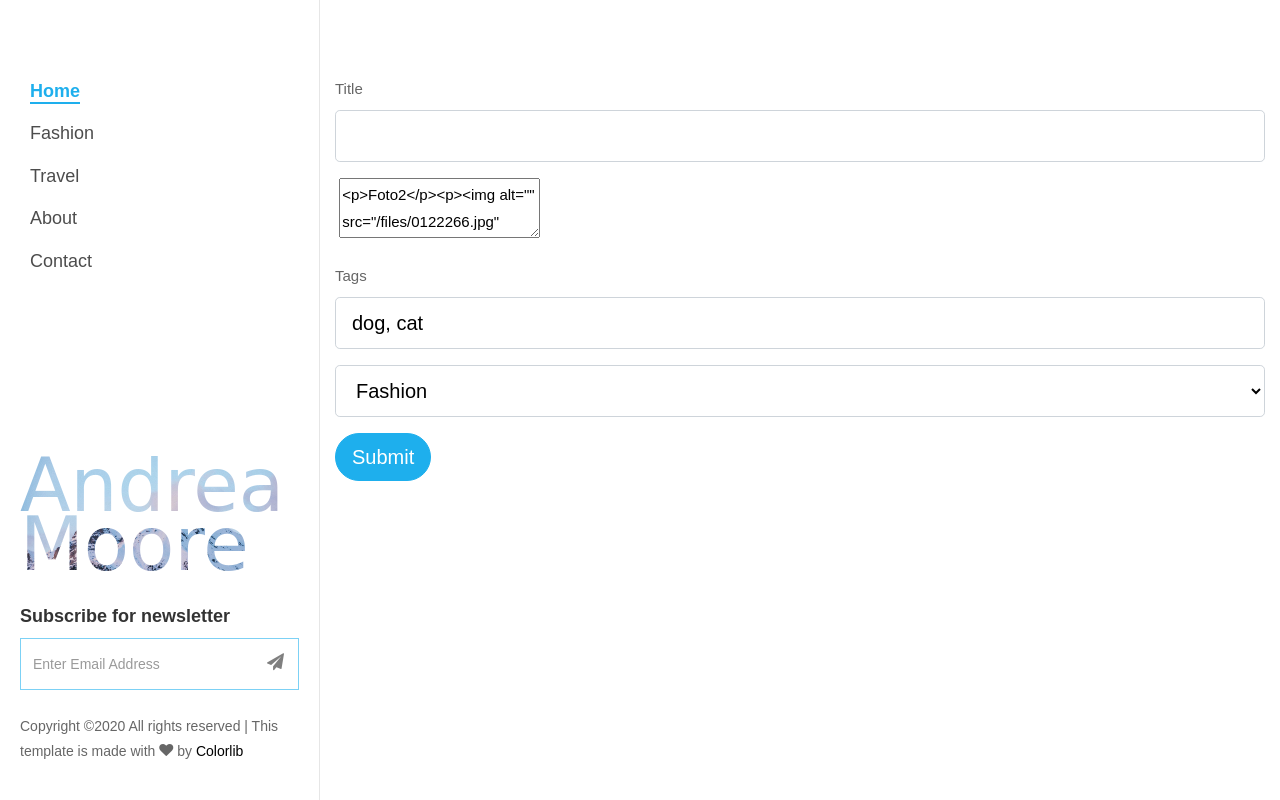
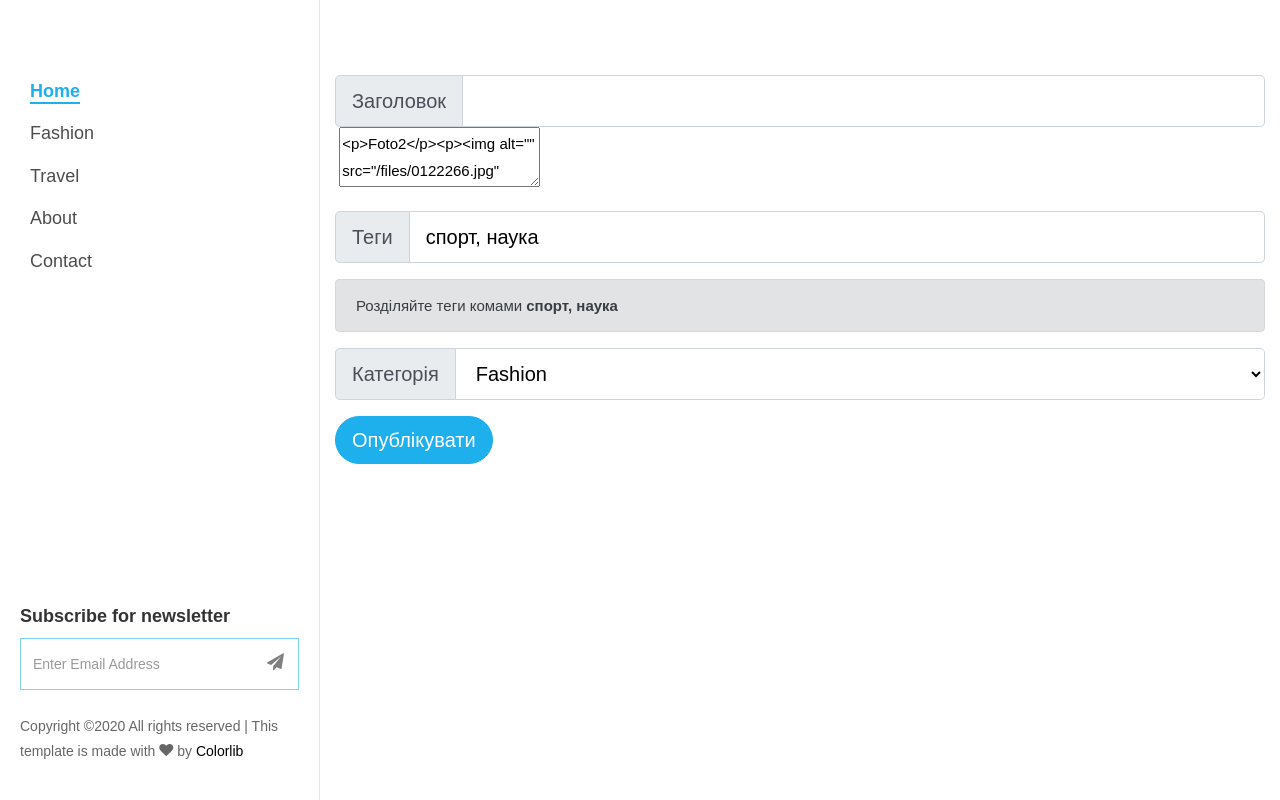
Before and after one commit to ivan-vb/Flask_first_project, a Flask app: page /create in a window 1280 px wide. Run offline with Flask 2, Linux system fonts and the light colour scheme; some libraries are stand-ins or nearby versions; some web fonts are replaced.

Commit message:
Commit 16/03/2020

```diff
--- a/config.py
+++ b/config.py
@@ -8,4 +8,4 @@ class Configuration(object):
     CKEDITOR_ENABLE_CSRF = True
     CKEDITOR_LANGUAGE = 'uk'
     CKEDITOR_HEIGHT = '500'
-    #POOL_PRE_PING = True
+    POOL_PRE_PING = True
--- a/forms.py
+++ b/forms.py
@@ -1,4 +1,4 @@
-from wtforms import Form, StringField, SubmitField, BooleanField, SelectField
+from wtforms import Form, StringField, SubmitField, BooleanField, SelectField, FileField
 from flask_ckeditor import CKEditorField
 from flask_wtf import FlaskForm
 
@@ -11,3 +11,4 @@ class PostForm(FlaskForm):
     tags = StringField('Tags')
     submit = SubmitField('Submit')
     categories = SelectField(label='Categories', choices=[(categories, categories) for categories in categories_name])
+    foto = FileField('Foto')
--- a/templates/base.html
+++ b/templates/base.html
@@ -47,7 +47,7 @@
 			</nav>
 
 			<div class="colorlib-footer">
-				<h1 id="colorlib-logo" class="mb-4"><a href="index.html" style="background-image: url(../static/images/bg_1.jpg);">Andrea <span>Moore</span></a></h1>
+
 				<div class="mb-4">
 					<h3>Subscribe for newsletter</h3>
 					<form action="#" class="colorlib-subscribe-form">
--- a/templates/create.html
+++ b/templates/create.html
@@ -15,29 +15,38 @@
 				<div class="container">
                         <form action="{{ url_for('create_post') }}" method="POST" role="form">
                         {{ form.csrf_token }}
-                        <div class="form-group" >
-                        <label for="title">Title</label>
                         <div class="input-group input-group-lg">
+                             <div class="input-group-prepend">
+                                <label for="title" class="input-group-text" id="inputGroup-sizing-lg">Заголовок</label>
+                             </div>
                             {{ form.title(id="title", class="form-control") }}
                         </div>
-                        </div>
-                        <div class="form-group" >
+                        <div class="form-group">
                             <label for="body"></label>
                             <textarea class="ckeditor" id="body" name="body">{{ bb }}</textarea>
                         </div>
-                        <div class="form-group" >
-                        <label for="title">Tags</label>
-                        <div class="input-group input-group-lg">
-                           {{ form.tags(id="tags", class="form-control") }}
+                        <div class="form-group">
+                            <div class="input-group input-group-lg">
+                                <div class="input-group-prepend">
+                                    <label for="tags" class="input-group-text" id="inputGroup-sizing-lg">Теги</label>
+                                </div>
+                                {{ form.tags(id="tags", class="form-control", maxlength="30") }}
+                            </div>
                         </div>
+                        <div class="alert alert-secondary" role="alert">
+                            Розділяйте теги комами <b>спорт, наука</b>
                         </div>
-                        <div class="form-group" >
-                        <div class="input-group input-group-lg">
-                            {{ form.categories(id="categories", class="form-control form-control-lg") }}
+                        <div class="form-group">
+                            <div class="input-group input-group-lg">
+                                <div class="input-group-prepend">
+                                    <label for="categories" class="input-group-text" id="inputGroup-sizing-lg">Категорія</label>
+                                </div>
+                                {{ form.categories(id="categories", class="form-control form-control-lg") }}
+                            </div>
                         </div>
-                        </div>
-                        {{ form.submit(id="submit", class="btn btn-primary btn-lg", value="Submit") }}
+                        {{ form.submit(id="submit", class="btn btn-primary btn-lg", value="Опублікувати") }}
                     </form>
+
                 </div>
 			</section>
 		</div><!-- END COLORLIB-MAIN -->
--- a/view.py
+++ b/view.py
@@ -16,7 +16,6 @@ def create_post():
         body = request.form['body']
         tags = request.form['tags']
         categories = request.form['categories']
-
 
         try:
             str_body = str(body)
@@ -50,7 +49,7 @@ def create_post():
 
     form = PostForm()
     bb = '<p>Foto2</p><p><img alt="" src="/files/0122266.jpg" style="height:1200px; width:1600px" /></p>'
-    dd = 'dog, cat'
+    dd = 'спорт, наука'
     return render_template('create.html', form=form, bb=bb, dd=dd)
 
 
@@ -58,6 +57,7 @@ def create_post():
 def index():
     the_post = Post.query.all()
     return render_template('index.html', the_post=the_post)
+
 
 basedir = os.path.abspath(os.path.dirname(__file__))
 app.config['UPLOADED_PATH'] = os.path.join(basedir, 'uploads')
```
